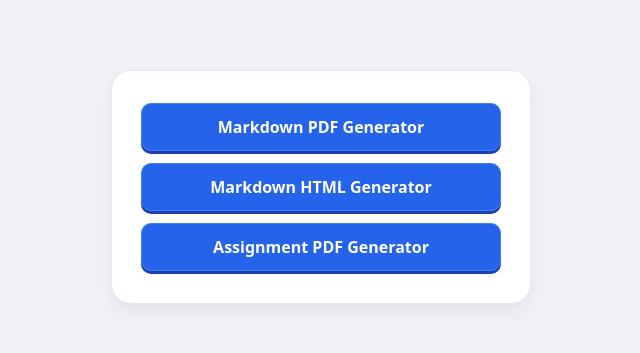
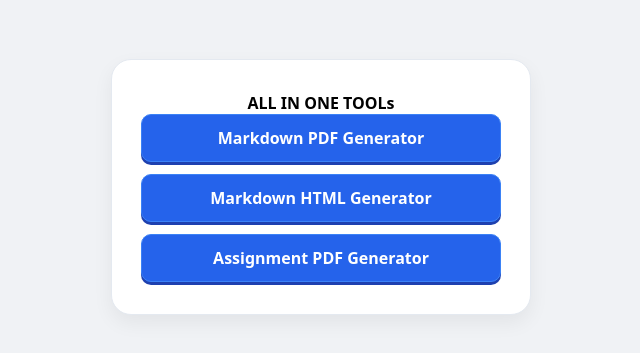
Before and after one commit to applelet/webdev, a plain HTML site: page index.html in a window 1280 px wide. Shown: the part 213-566 px from the top of the page, without its empty margins (319-959 px from the left). Drawn offline with Linux system fonts and the light colour scheme.

Commit message:
Update index.html

```diff
--- a/index.html
+++ b/index.html
@@ -61,7 +61,10 @@
 </head>
 <body>
 
+
 <div class="card">
+<center><b>ALL IN ONE TOOLs</b></center>
+
     <pre id="codeBlock">
 
 Markdown PDF Generator | mdpdf.html
```
